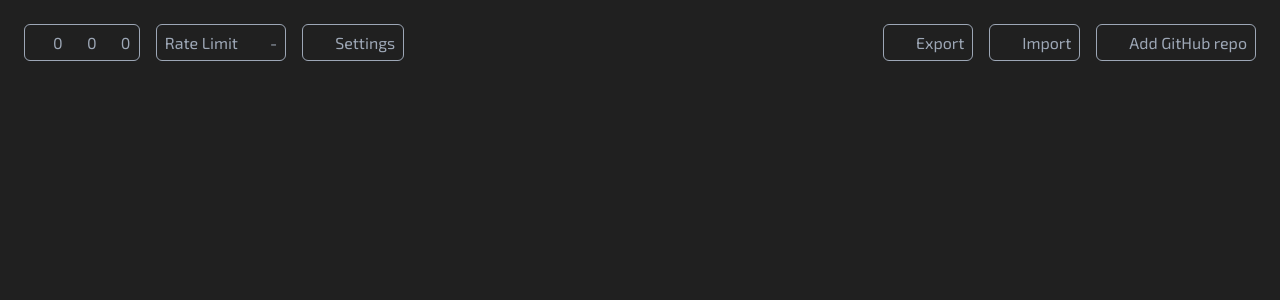
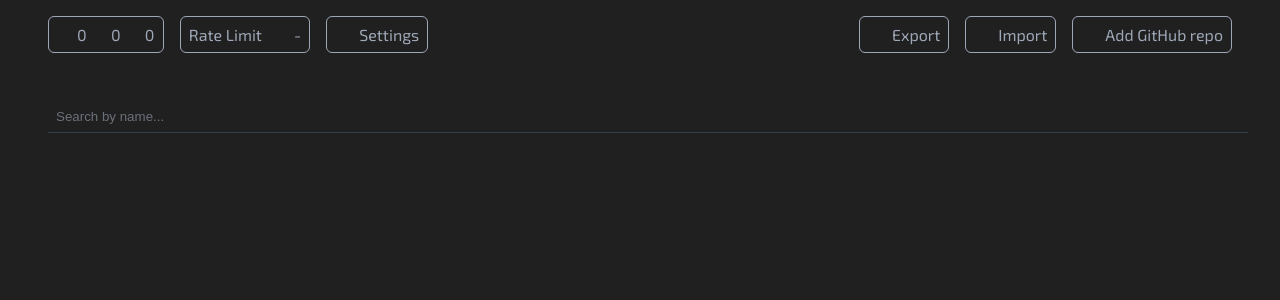
Before and after one commit to VChet/github-metrics, a Vue app: page / in a window 1280 px wide. Shown: the top 300 px of the page. Built offline with nearby package versions, Linux system fonts and the light colour scheme; some icons are missing.

Commit message:
feat: add search query input

```diff
--- a/src/App.vue
+++ b/src/App.vue
@@ -1,8 +1,6 @@
 <template>
-  <main class="container">
-    <main-header />
-    <repo-grid />
-  </main>
+  <main-header class="container" />
+  <repo-grid class="container" />
 </template>
 
 <script setup lang="ts">
--- a/src/assets/global.scss
+++ b/src/assets/global.scss
@@ -11,13 +11,15 @@
   background: var(--accent);
 }
 body {
+  margin: 0;
   font-variant-numeric: tabular-nums;
   background-color: var(--background);
 }
-main {
+#app {
   display: flex;
   flex-direction: column;
-  align-items: center;
+  gap: 3rem;
+  margin: 1rem 0;
   font-family: "Exo 2", "Open Sans", sans-serif;
   font-size: 16px;
   color: var(--base);
@@ -95,6 +97,7 @@ button {
   }
 }
 input {
+  width: 100%;
   padding: .5rem;
   color: inherit;
   caret-color: var(--base);
@@ -162,12 +165,8 @@ dialog {
   }
 }
 .container {
-  display: flex;
-  align-items: stretch;
-  padding-right: 1rem;
-  padding-left: 1rem;
-  margin-right: auto;
-  margin-left: auto;
+  margin-right: 3rem;
+  margin-left: 3rem;
 }
 .icon-button {
   padding: 0;
--- a/src/components/main-header.vue
+++ b/src/components/main-header.vue
@@ -32,7 +32,6 @@ import { fetchRateLimit, rateLimit } from "@/service/octokit";
   gap: 0.5rem 1rem;
   align-items: center;
   justify-content: space-between;
-  margin: 1rem 0;
   > div {
     display: flex;
     gap: 1rem;
--- a/src/components/repo-grid.vue
+++ b/src/components/repo-grid.vue
@@ -1,13 +1,26 @@
 <template>
-  <ul ref="reposRef" class="repo-grid">
-    <repo-item v-for="repo in storage.repositories" :key="repo.id" :repo="repo" @delete="deleteRepository" />
-  </ul>
+  <section class="repo-grid">
+    <div class="repo-grid__filters">
+      <input v-model.trim="searchQuery" placeholder="Search by name..." />
+    </div>
+    <ul ref="reposRef" class="repo-grid__list">
+      <repo-item v-for="repo in items" :key="repo.id" :repo="repo" @delete="deleteRepository" />
+    </ul>
+  </section>
 </template>
 <script setup lang="ts">
-import { ref } from "vue";
+import { computed, ref } from "vue";
 import { useSortable } from "@vueuse/integrations/useSortable";
 import RepoItem from "@/components/repo-item.vue";
 import { storage, updateRepositories, deleteRepository } from "@/store/repositories";
+
+const searchQuery = ref("");
+const items = computed(() => {
+  if (!searchQuery.value) return storage.value.repositories;
+  return storage.value.repositories.filter((repo) => {
+    return repo.full_name.toLowerCase().includes(searchQuery.value.toLowerCase());
+  });
+});
 
 const reposRef = ref<HTMLElement | null>(null);
 useSortable(reposRef, storage.value.repositories, { handle: ".repo__header-actions-handler", animate: true });
@@ -15,8 +28,13 @@ updateRepositories();
 </script>
 <style lang="scss">
 .repo-grid {
-  display: grid;
-  grid-template-columns: repeat(auto-fill, minmax(300px, 1fr));
+  display: flex;
+  flex-direction: column;
   gap: 1rem;
+  &__list {
+    display: grid;
+    grid-template-columns: repeat(auto-fill, minmax(300px, 1fr));
+    gap: 1rem;
+  }
 }
 </style>
```
